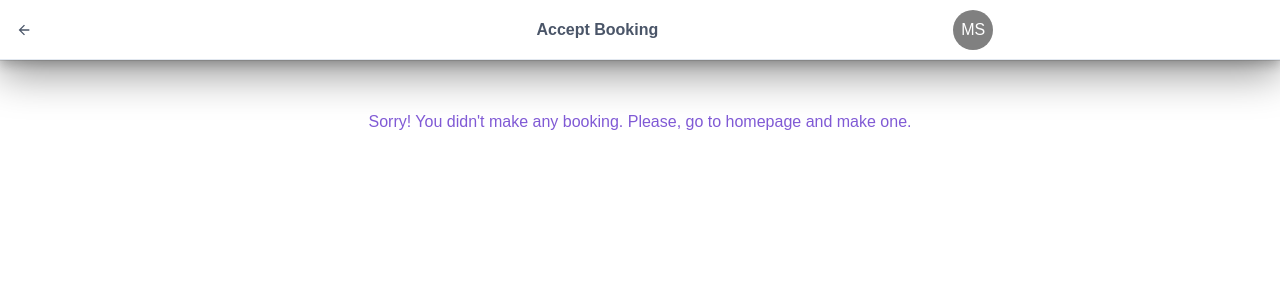
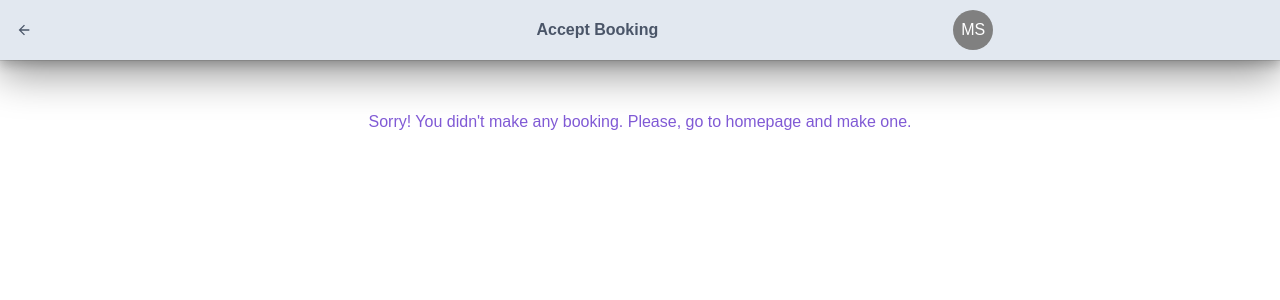
Before and after one commit to Josesan94/Booking-Challenge, a React (Vite) app: page /bookings in a window 1280 px wide. Shown: the top 300 px of the page. Built offline with nearby package versions, Linux system fonts and the light colour scheme.

Commit message:
change style

```diff
--- a/src/components/BookingList/BookingList.tsx
+++ b/src/components/BookingList/BookingList.tsx
@@ -30,11 +30,13 @@ const BookingList = ({ bookings }: BookingListProps) => {
 							<BookingCard key={index} booking={booking} />
 						))}
 					</Box>
-					<Stack>
+					<Stack mt={20} justifyContent={'center'} alignItems={'center'}>
 						{bookings.length === 0 ? (
 							''
 						) : (
-							<Button onClick={handleConfirmBooking}>Confirm Bookings</Button>
+							<Button width={'50%'} backgroundColor={'blue.300'} onClick={handleConfirmBooking}>
+								Confirm Bookings
+							</Button>
 						)}
 					</Stack>
 				</>
--- a/src/components/navBar.tsx
+++ b/src/components/navBar.tsx
@@ -27,7 +27,7 @@ export const NavigationBar = () => {
 	return (
 		<Box zIndex='1000' boxShadow='dark-lg' marginBottom={0.5}>
 			<Flex
-				bg={useColorModeValue('default', 'gray.800')}
+				bg={useColorModeValue('gray.200', 'gray.100')}
 				color={useColorModeValue('gray.600', 'white')}
 				minH={'60px'}
 				py={{ base: 2 }}
```
